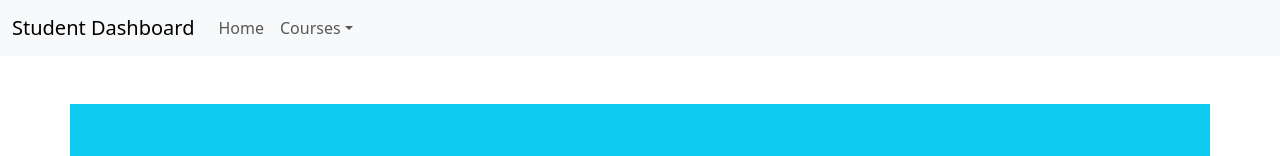
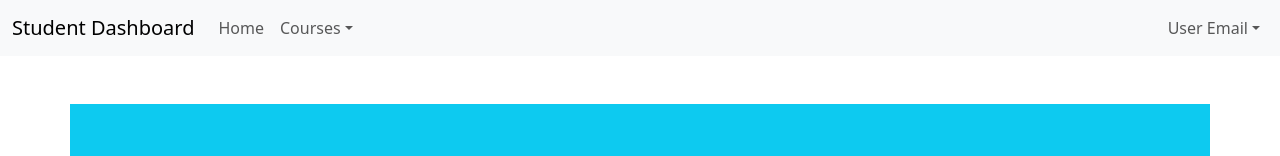
Before and after one commit to arsalannawaz44/LOGIN_SIGNUP_REACTJS_EXPRESSJS, a React (Create React App) app in the folder frontend/: page /viewstudentcourses in a window 1280 px wide. Shown: the top 156 px of the page. Built offline with nearby package versions, Linux system fonts and the light colour scheme; sample sign-in values are in the browser's storage.

Commit message:
Addede DropDown Logout Button

```diff
--- a/frontend/src/student_pages/studentNavebar.js
+++ b/frontend/src/student_pages/studentNavebar.js
@@ -3,6 +3,7 @@ import Nav from 'react-bootstrap/Nav';
 import Navbar from 'react-bootstrap/Navbar';
 import NavDropdown from 'react-bootstrap/NavDropdown';
 import { LinkContainer } from 'react-router-bootstrap'
+import StudentLogin from './studentLogin'
 
 export default function navbar(props) {
     const heading = props.heading;
@@ -33,6 +34,11 @@ export default function navbar(props) {
                             </LinkContainer>
                         </NavDropdown>
                     </Nav>
+                    <Nav>
+                        <NavDropdown title="User Email">
+                            <NavDropdown.Item>Logout</NavDropdown.Item>
+                        </NavDropdown>
+                    </Nav>
                 </Navbar.Collapse>
             </Container>
         </Navbar>
```
